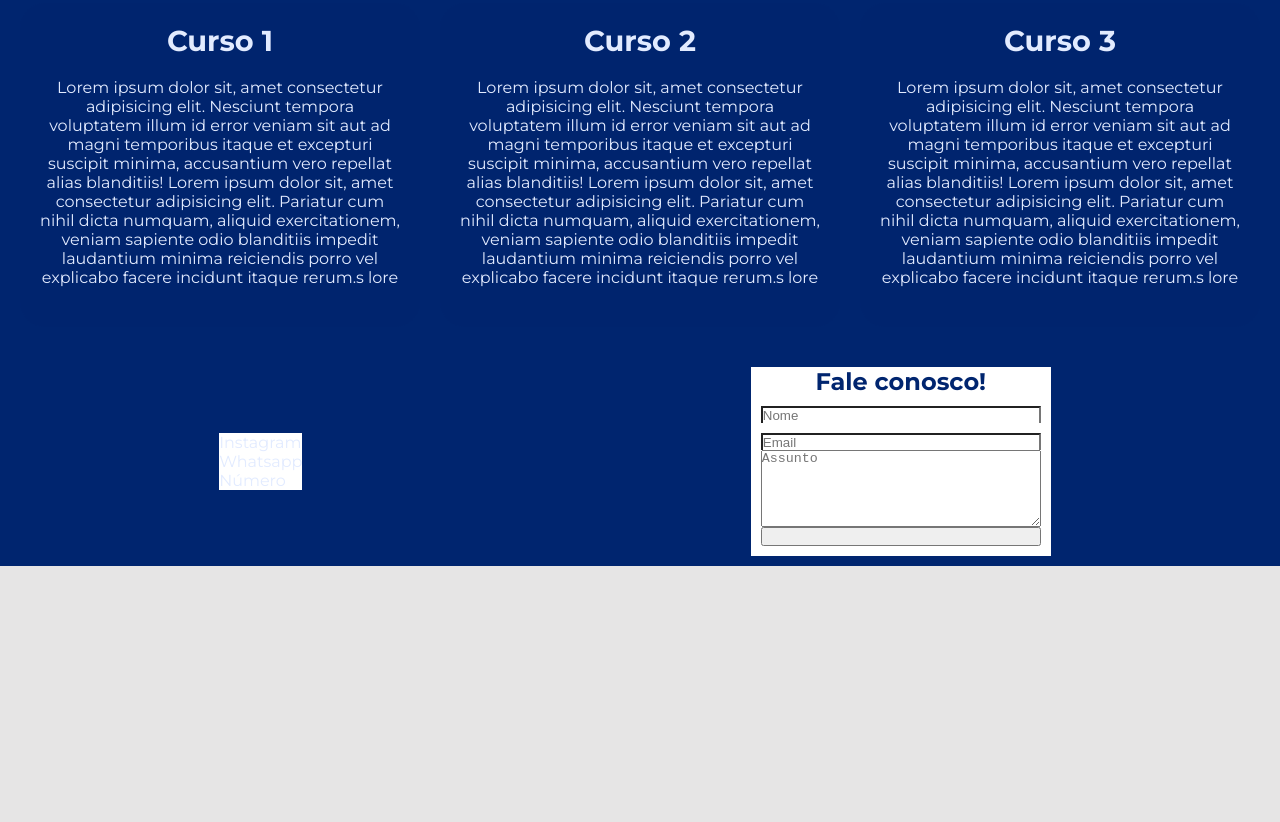
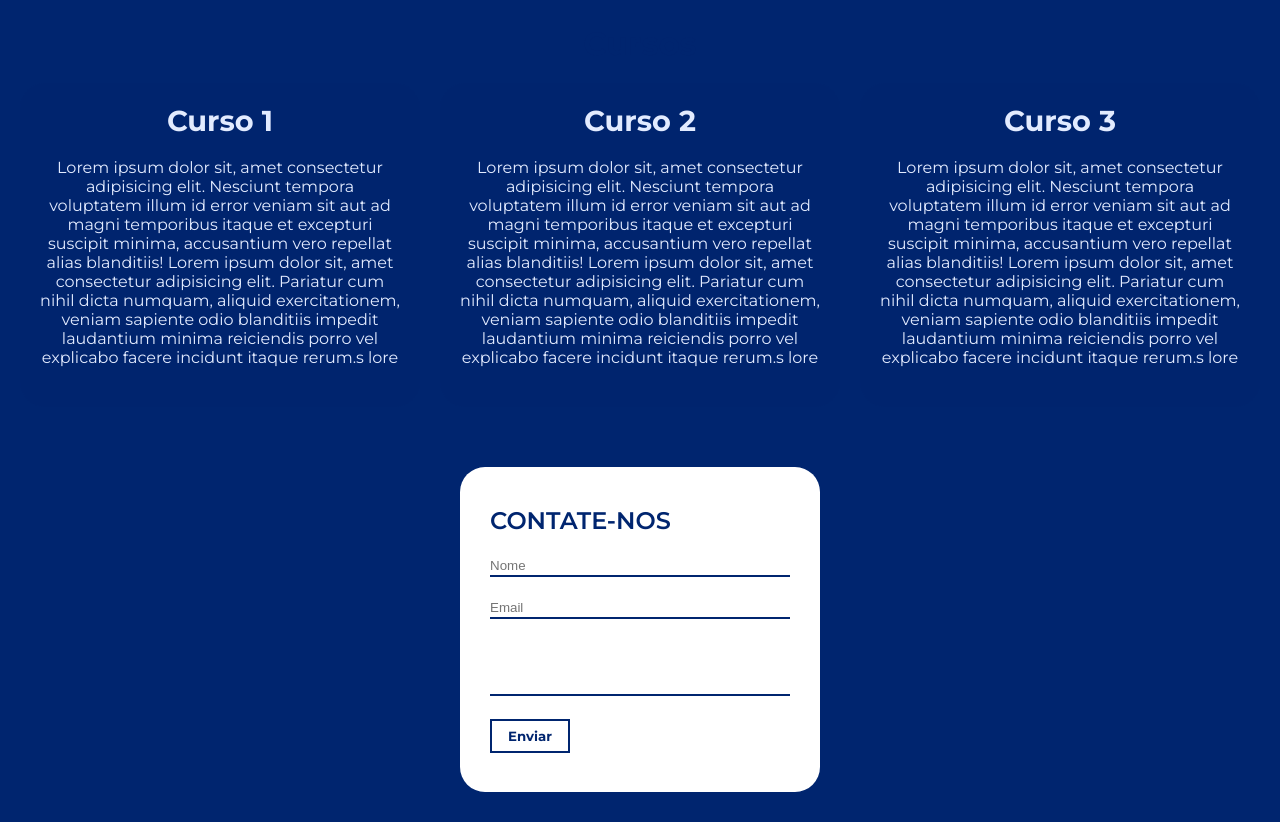
Before and after one commit to GabryelCardoso/Atividade-FANESE, a plain HTML site: page index.html in a window 1280 px wide. Shown: the part 1526-2348 px from the top of the page. Before the commit the page ends 2092 px from the top, so only its background shows below. Drawn offline with Linux system fonts and the light colour scheme.

Commit message:
finalização do projeto

```diff
--- a/css/style.css
+++ b/css/style.css
@@ -13,7 +13,7 @@ body{
 
     background-color: rgb(230, 229, 229);
 
-    /*#003090*/
+
     font-family: 'Montserrat', sans-serif;
 
 }
@@ -122,7 +122,7 @@ color: #fdfdfd;
 .sobre{
     display: flex;
     width: 100%;
-    height: 500px;
+
     flex-direction: row;
     justify-content: center;
     align-items: center;
@@ -148,11 +148,13 @@ color: #fdfdfd;
     width: 50%;
 
 
+
+
+
 }
 
 #imagem img{
     width: 100%;
-
 
 
 }
@@ -219,40 +221,96 @@ font-size: 1.8em;
     flex-direction: row;
     align-items: center;
     justify-content: space-around;
-    color: #e2ebff;
+    color: #e0eaff;
 }
-#contato {
-    cursor: pointer;
-    background-color: white;
-}
-#contato ul{
-    list-style: none;
-}
+
+
+
+
 .formulario{
     display: flex;
     flex-direction: column;
+    justify-content:center ;
     background-color: white;
     color: #00256F;
-
-    margin: 10px;
+    margin-bottom: 30px;
+    margin-top: 30px;
     width: 300px;
+    height: 325px;
+    padding-left: 30px;
+    padding-right: 30px;
+    transition: 0.3s;
+    border-radius: 25px;
+}
+.formulario:hover{
+    transform: scale(1.1);
 }
 .formulario h2{
-    text-align: center;
+    text-align: left;
+    font-weight: 600;
 }
 .formulario form{
     display: flex;
     flex-direction: column;
-    padding: 10px;
+
+
 }
+
 #nome{
-    border-bottom: #00256F;
-    margin-bottom: 10px;
+    height: 20px;
+    border-top: none;
+    border-left: none;
+    border-right: none;
+    border-bottom: 2px solid #00256F;
+    margin-top: 20px;
+    margin-bottom: 20px;
+}
+#nome:focus{
+    outline: none;
+
 }
 
 #email{
-    border-bottom: 3px;
+    height: 20px;
+    border-top: none;
+    border-left: none;
+    border-right: none;
+    border-bottom: 2px solid #00256F;
+
+
 }
+#email:focus{
+    outline: none;
+
+}
+#assunto{
+    border-top: none;
+    border-left: none;
+    border-right: none;
+    border-bottom: 2px solid #00256F;
+    margin-bottom: 20px;
+}
+#assunto:focus{
+    outline: none;
+
+}
+#botao{
+
+    justify-content: left;
+    width: 80px;
+    padding: 7px;
+    background-color: white;
+    font-family: 'Montserrat', sans-serif;
+    font-weight: bold;
+    color: #00256F;
+    border: 2px solid #00256F;
+}
+#botao:hover{
+    background-color: #00256F;
+    color: #e0eaff;
+}
+
+
 
 
 
@@ -295,11 +353,41 @@ font-size: 1.8em;
     }
     .sobre{
         flex-direction: column;
+        height: 500px;
     }
     #imagem img{
         border-top-right-radius: 25px;
         border-top-left-radius: 25px;
     }
+    .footer{
+        flex-direction: column;
+    }
+    .formulario{
+        width: 175px;
+        height: 200px;
+        font-size: 0.6em;
+    }
+    #nome{
+
+        margin: 0;
+        padding: 0;
+
+    }
+    #email{
+        margin: 0;
+        padding: 0;
+    }
+    #assunto{
+        margin: 0;
+        padding: 0;
+    }
+    #botao{
+        padding: 3px;
+        margin-top: 3px;
+    }
+
+
+
 }
 
 @media (min-width: 500px){
@@ -330,7 +418,34 @@ font-size: 1.8em;
     }
     .sobre{
         flex-direction: column;
+        height: 500px;
     }
+    .formulario{
+        width: 250px;
+        height: 275px;
+        font-size: 0.8em;
+    }
+    #nome{
+
+        margin: 0;
+        padding: 0;
+        margin-top: 10px;
+        margin-bottom: 10px;
+
+    }
+    #email{
+        margin: 0;
+        padding: 0;
+    }
+    #assunto{
+        margin-bottom: 10px;
+        padding: 0;
+    }
+    #botao{
+        padding: 3px;
+        margin-top: 3px;
+    }
+
 }
 
 @media (min-width: 750px){
@@ -362,6 +477,7 @@ font-size: 1.8em;
     }
     .sobre{
         flex-direction: row;
+        height: 580px;
     }
     #imagem img{
         border-top-left-radius: 25px;
@@ -370,4 +486,35 @@ font-size: 1.8em;
         border-top-right-radius: 0px;
         border-bottom-right-radius: 0px;
     }
+    .footer{
+        flex-direction: row;
+    }
+    .formulario{
+        width: 300px;
+        height: 325px;
+        font-size: 1em;
+    }
+    #nome{
+
+        height: 20px;
+        padding: 0;
+        margin-top: 20px;
+        margin-bottom: 20px;
+
+    }
+    #email{
+        height: 20px;
+        margin: 0;
+        padding: 0;
+    }
+    #assunto{
+        padding: 0;
+        margin-bottom: 20px;
+
+    }
+    #botao{
+        padding: 7px;
+
+    }
+
 }
--- a/index.html
+++ b/index.html
@@ -66,16 +66,8 @@
 
     <footer>
         <div class="footer">
-
-            <div id="contato">
-                <ul>
-                    <li>Instagram</li>
-                    <li>Whatsapp</li>
-                    <li>Número</li>
-                </ul>
-        </div>
         <div class="formulario">
-            <h2>Fale conosco!</h2>
+            <h2>CONTATE-NOS</h2>
             <form action="">
 
                 <input type="text" placeholder="Nome" id="nome"/>
@@ -84,9 +76,8 @@
                 <input type="email" placeholder="Email" id="email"/>
 
 
-                <textarea name="assunto" id="assunto" cols="30" rows="5" placeholder="Assunto"></textarea>
-
-                <input type="button" >
+                <textarea name="assunto" id="assunto" cols="10" rows="5" style="resize: none"></textarea>
+                <button id="botao">Enviar</button>
             </form>
         </div>
         </div>
```
Also changed, not shown: images/baim-hanif-pYWuOMhtc6k-unsplash.jpg (deleted).
